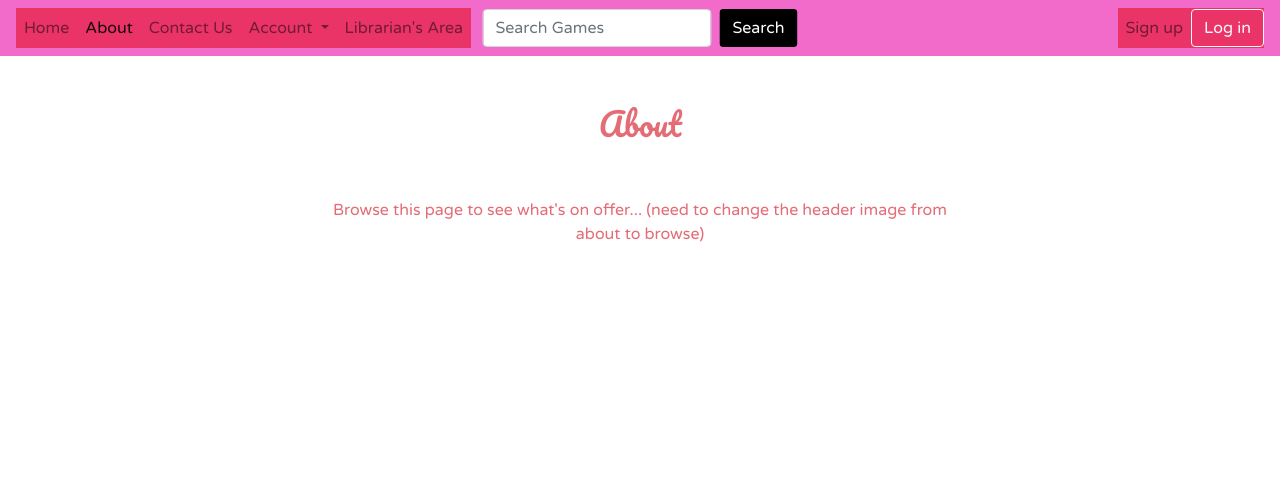
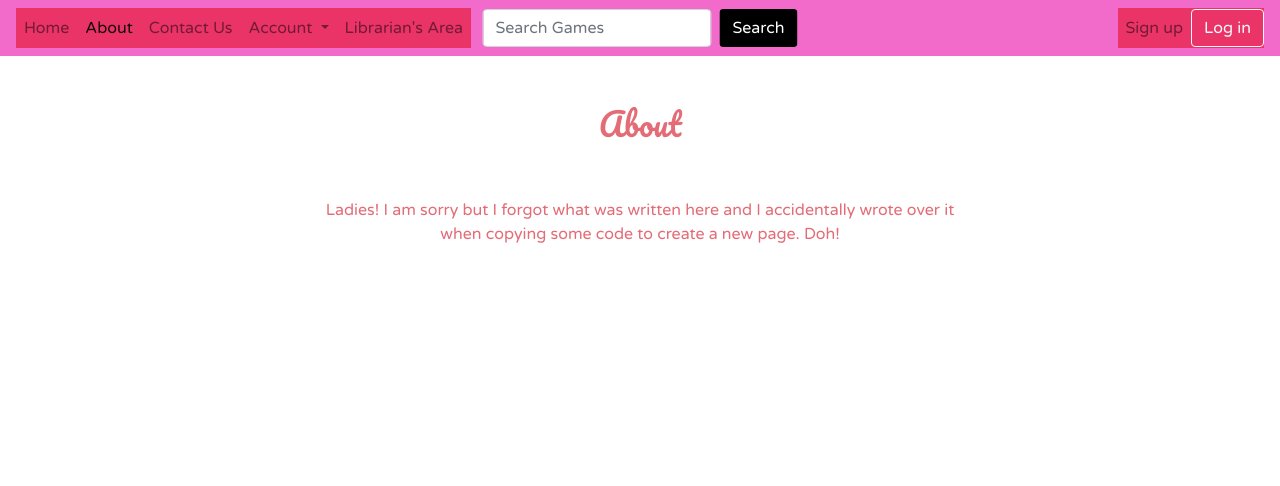
Before and after one commit to bessgetstechy/SpectacularGITs, a PHP site: page /Library/About.php in a window 1280 px wide. Shown: the top 486 px of the page. Run offline with PHP 8.4, Linux system fonts and the light colour scheme.

Commit message:
no message

```diff
--- a/About.php
+++ b/About.php
@@ -83,7 +83,8 @@
 
     <div class="center">
 
-        Browse this page to see what's on offer...  (need to change the header image from about to browse)
+        Ladies! I am sorry but I forgot what was written here and I accidentally wrote over it when copying some code to create a new page. Doh!
+
   </div>
 </div>
 
```
